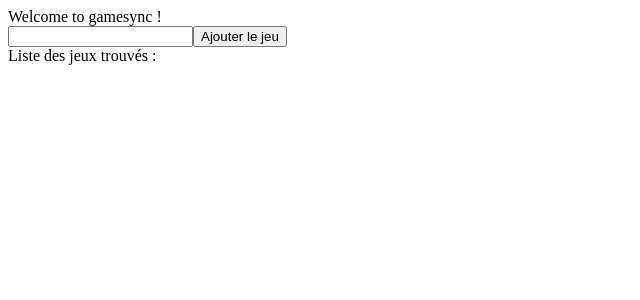
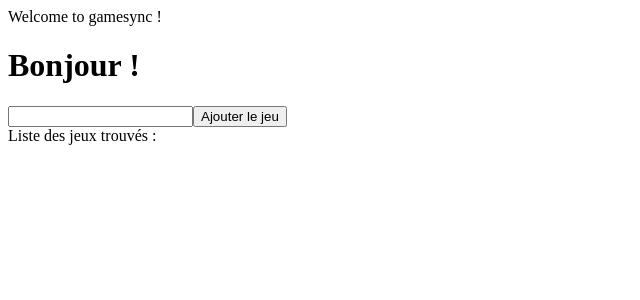
Before and after one commit to PDG2023/GameSync.App, an Angular app in the folder GameSync.Front/: page / in a window 1280 px wide. Shown: the top 300 px of the page, without its empty margins (0-640 px from the left). Built offline with nearby package versions, Linux system fonts and the light colour scheme.

Commit message:
Démo du CICD

```diff
--- a/GameSync.Front/src/app/app.component.html
+++ b/GameSync.Front/src/app/app.component.html
@@ -1,4 +1,4 @@
-
+<h1>Bonjour !</h1>
 
 <input type="text" (input)="searchEventFired($event)" />
 <button (click)="addGameButtonClicked()">Ajouter le jeu</button>
```
